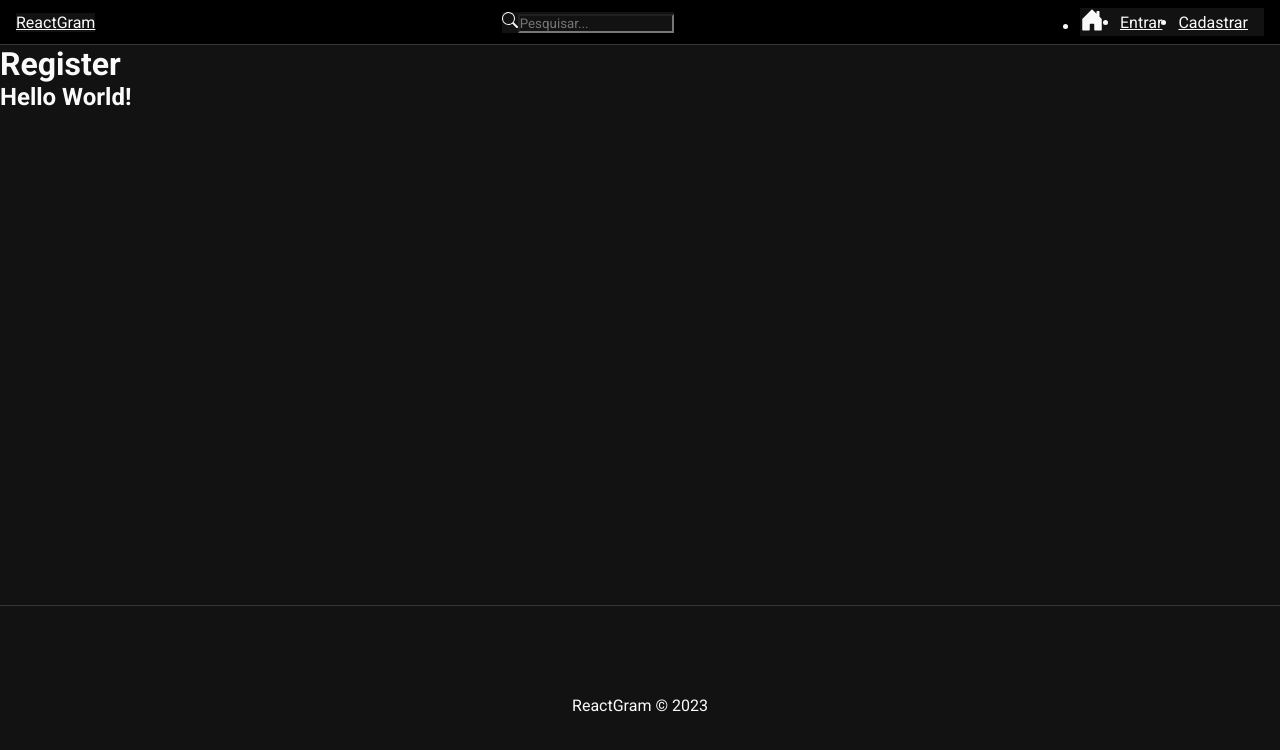
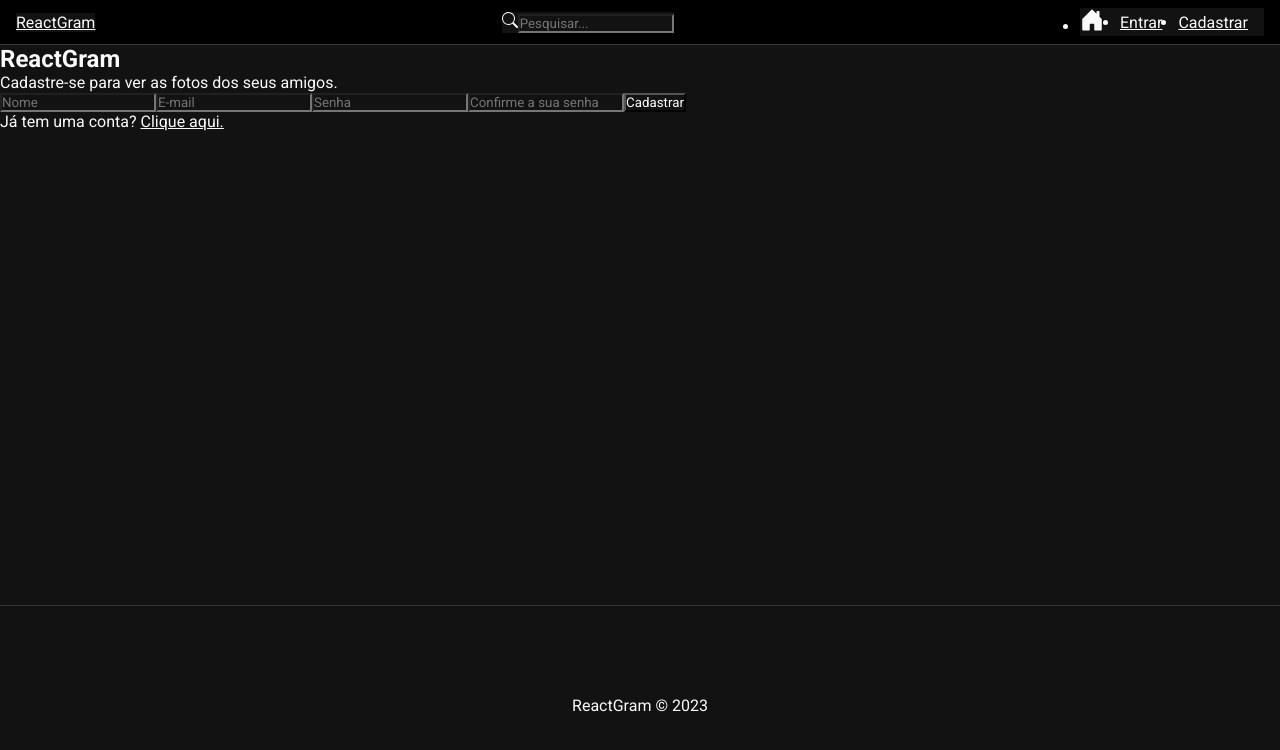
Before and after one commit to MACHADOKING/Instagram-Fullstack-JS, a React (Vite) app in the folder frontend/: page /register in a window 1280 px wide. Shown: the top 750 px of the page. Built offline with nearby package versions, Linux system fonts and the light colour scheme.

Commit message:
Feat: creating registration form

```diff
--- a/frontend/src/pages/Auth/Register.jsx
+++ b/frontend/src/pages/Auth/Register.jsx
@@ -1,12 +1,30 @@
 // CSS
 import "./Auth.css";
-import React from "react";
+// packages
+import { useState, useEffect } from "react";
+import { Link } from "react-router-dom";
 
 const Register = () => {
+  const handleSubmit = (e) => {
+    e.preventDefault();
+  };
+
   return (
     <div>
-      <h1>Register</h1>
-      <h2>Hello World!</h2>
+      <h2>
+        React<span>Gram</span>
+      </h2>
+      <p className="subtitle">Cadastre-se para ver as fotos dos seus amigos.</p>
+      <form onSubmit={handleSubmit}>
+        <input type="text" placeholder="Nome" />
+        <input type="email" placeholder="E-mail" />
+        <input type="password" placeholder="Senha" />
+        <input type="password" placeholder="Confirme a sua senha" />
+        <input type="submit" value="Cadastrar" />
+      </form>
+      <p>
+        Já tem uma conta? <Link to="/login">Clique aqui.</Link>
+      </p>
     </div>
   );
 };
```
